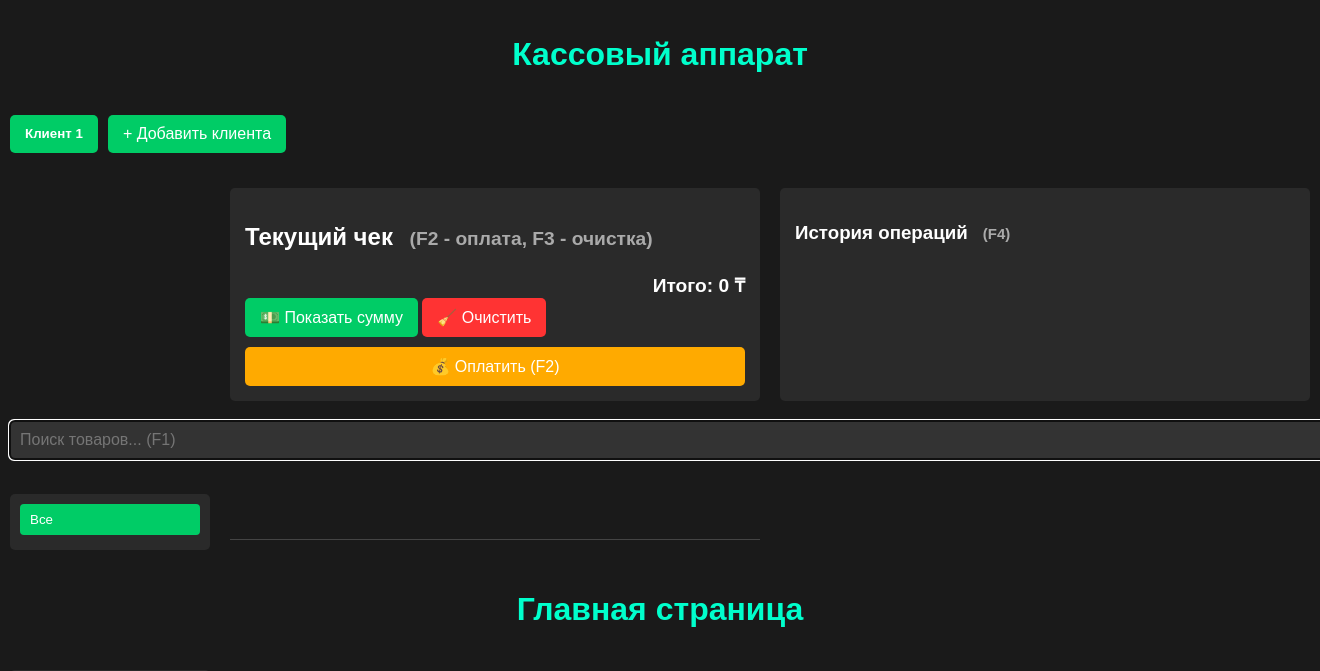
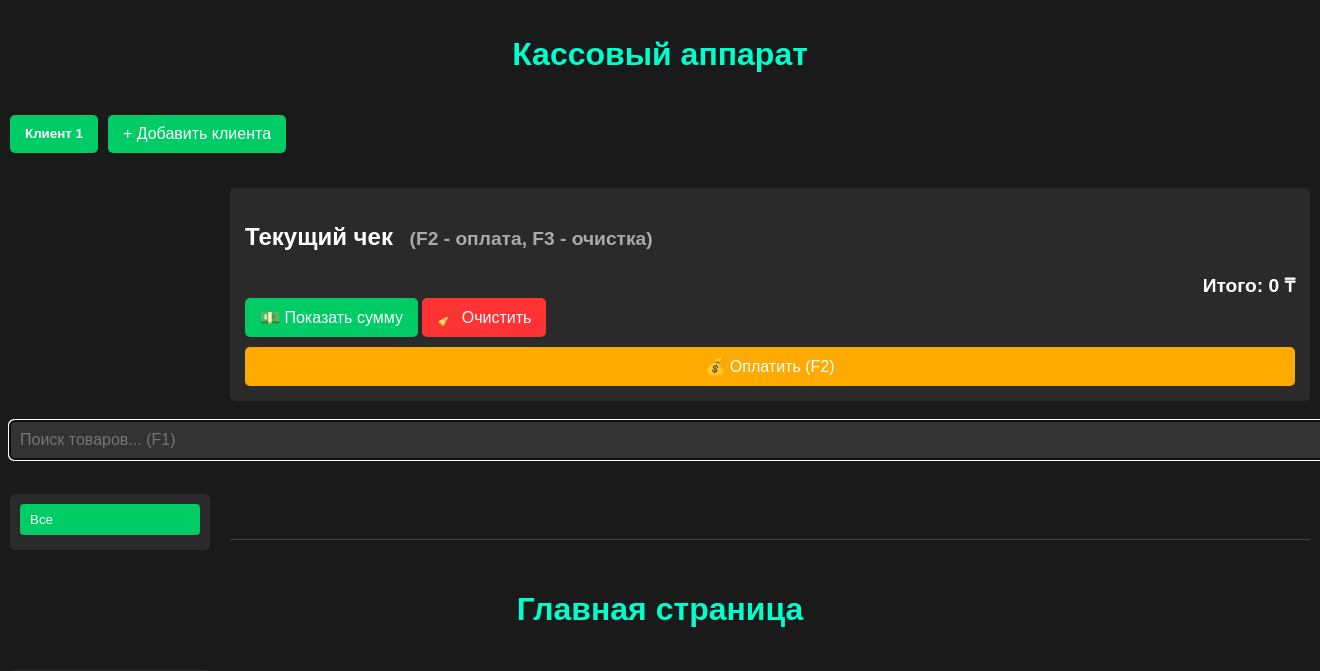
Before and after one commit to OLEGSEMYONOV254/vortex-pos, a Flask app: page /kassa in a window 1320 px wide; the page is wider, and only the part inside the window is pictured. Shown: the part 167-838 px from the top of that part. Run offline with Flask 3, Linux system fonts and the light colour scheme; data that the repository does not hold is empty; some libraries are stand-ins or nearby versions.

Commit message:
Update kassa.html

```diff
--- a/templates/kassa.html
+++ b/templates/kassa.html
@@ -15,7 +15,7 @@
     }
     .container {
       display: grid;
-      grid-template-columns: 200px 1fr 1fr;
+      grid-template-columns: 200px 1fr;
       gap: 20px;
       max-width: 100%;
     }
@@ -241,25 +241,7 @@
       background: #00cc66;
       font-weight: bold;
     }
-    .receipt-history {
-      background: #2a2a2a;
-      padding: 15px;
-      border-radius: 5px;
-      grid-column: 3;
-      grid-row: 3;
-      max-height: 60vh;
-      overflow-y: auto;
-    }
-    .receipt-item {
-      padding: 10px;
-      margin-bottom: 10px;
-      background: #3a3a3a;
-      border-radius: 5px;
-      cursor: pointer;
-    }
-    .receipt-item:hover {
-      background: #444;
-    }
+
     .hotkey-hint {
       font-size: 0.8em;
       color: #aaa;
@@ -346,9 +328,7 @@
       .cart {
         order: 1;
       }
-      .receipt-history {
-        order: 3;
-      }
+
     }
     .customer-tabs {
       display: flex;
@@ -416,11 +396,7 @@
         </div>
       </div>
 
-      <div class="receipt-history" id="receiptHistory">
-        <h3>История операций <span class="hotkey-hint">(F4)</span></h3>
-        <div id="receiptHistoryList"></div>
-      </div>
-    </div>
+
 
     <!-- Модальные окна остаются без изменений -->
     <div id="quantityModal" class="modal">
@@ -551,7 +527,7 @@
     document.addEventListener('DOMContentLoaded', async () => {
       await loadProducts();
       await loadCounterparties();
-      await loadReceiptHistory();
+
       renderCategoryMenu(allProducts);
       renderProducts(allProducts);
       renderCustomerTabs();
@@ -681,16 +657,7 @@
       }
     }
 
-    async function loadReceiptHistory() {
-      try {
-        const response = await fetch('/api/receipts?limit=10');
-        receiptHistory = await response.json();
-        renderReceiptHistory();
-      } catch (error) {
-        console.error('Ошибка загрузки истории:', error);
-        receiptHistory = [];
-      }
-    }
+
 
     function updateCounterpartySelect() {
       const select = document.getElementById('counterpartySelect');
@@ -740,22 +707,7 @@
       });
     }
 
-    function renderReceiptHistory() {
-      const list = document.getElementById('receiptHistoryList');
-      list.innerHTML = '';
 
-      receiptHistory.forEach(receipt => {
-        const item = document.createElement('div');
-        item.className = 'receipt-item';
-        item.innerHTML = `
-          <div><strong>Чек #${receipt.id}</strong></div>
-          <div>${new Date(receipt.date).toLocaleString()}</div>
-          <div>${receipt.total} ₸ (${receipt.payment_method})</div>
-        `;
-        item.onclick = () => viewReceiptDetails(receipt.id);
-        list.appendChild(item);
-      });
-    }
 
     // Обновление отображения корзины
     function updateCartDisplay() {
@@ -993,9 +945,7 @@
       renderProducts(filtered);
     }
 
-    function viewReceiptDetails(receiptId) {
-      window.open(`/receipt_details/${receiptId}`, '_blank');
-    }
+
 
     function showTotal() {
       const customer = getCurrentCustomer();
@@ -1040,11 +990,7 @@
           e.preventDefault();
           clearCart();
           break;
-        case 'F4':
-          e.preventDefault();
-          const history = document.getElementById('receiptHistory');
-          history.style.display = history.style.display === 'none' ? 'block' : 'none';
-          break;
+
         case 'Enter':
           if (document.getElementById('quantityModal').style.display === 'flex') {
             e.preventDefault();
```
